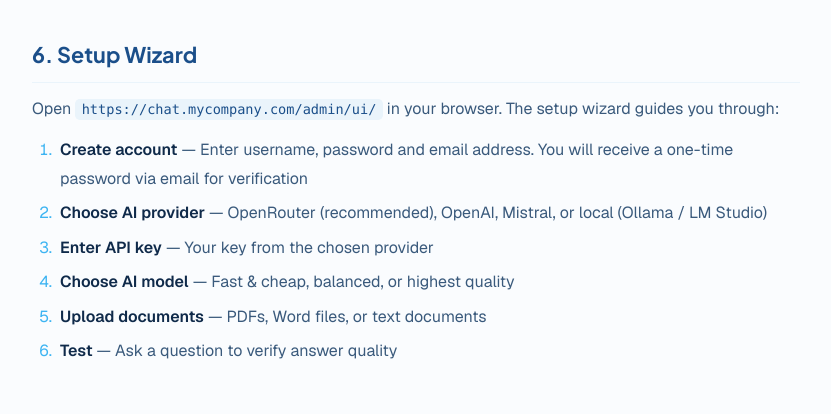
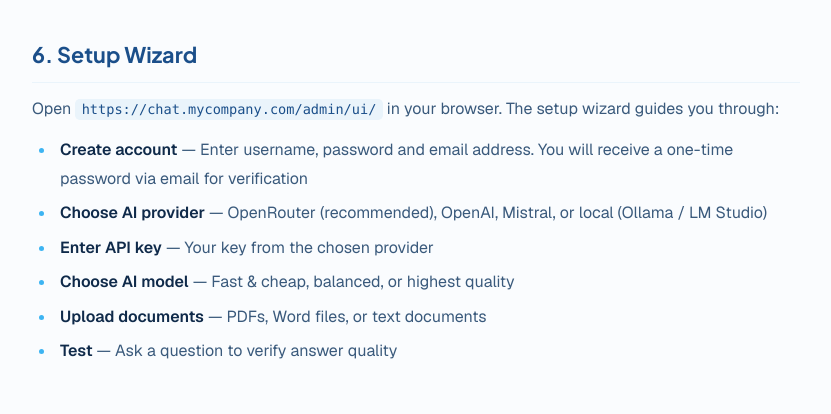
Before and after one commit to Reeb78/serahr-website, a Next.js app: page /en/dokumentation/chat in a window 1280 px wide. Shown: the part 3000-3414 px from the top of the page, without its empty margins (224-1055 px from the left). Built offline with nearby package versions, Linux system fonts and the light colour scheme.

Commit message:
docs: change wizard steps from numbered to bullet list
Avoid confusion between section numbers (e.g. "5. HTTPS") and
wizard step numbers (e.g. "5. Dokumente hochladen").

Co-Authored-By: Claude Opus 4.6 <noreply@anthropic.com>

```diff
--- a/src/app/[locale]/dokumentation/chat/page.tsx
+++ b/src/app/[locale]/dokumentation/chat/page.tsx
@@ -109,14 +109,14 @@ function DoksChatDE() {
 
       <h2>6. Setup-Wizard</h2>
       <p>Öffnen Sie <code>https://chat.meinefirma.de/admin/ui/</code> im Browser. Der Setup-Wizard führt Sie durch:</p>
-      <ol>
+      <ul>
         <li><strong>Konto erstellen</strong> — Benutzername, Passwort und E-Mail-Adresse angeben. Sie erhalten ein Einmalpasswort per E-Mail zur Bestätigung</li>
         <li><strong>KI-Anbieter wählen</strong> — OpenRouter (empfohlen), OpenAI, Mistral oder lokal (Ollama / LM Studio)</li>
         <li><strong>API-Key eingeben</strong> — Ihren Schlüssel vom gewählten Anbieter</li>
         <li><strong>KI-Modell wählen</strong> — Schnell &amp; günstig, ausgewogen oder höchste Qualität</li>
         <li><strong>Dokumente hochladen</strong> — PDFs, Word-Dateien oder Textdokumente</li>
         <li><strong>Test</strong> — Stellen Sie eine Frage, um die Antwortqualität zu prüfen</li>
-      </ol>
+      </ul>
 
       <h2>7. Widget einbetten</h2>
       <p>Das Chat-Widget wird auf Ihrer bestehenden Firmenwebsite eingebunden. Ersetzen Sie im folgenden Code <code>chat.meinefirma.de</code> durch die Domain, die Sie in Schritt 5 für Ihre SerahrChat-Instanz eingerichtet haben.</p>
@@ -292,14 +292,14 @@ function DoksChatEN() {
 
       <h2>6. Setup Wizard</h2>
       <p>Open <code>https://chat.mycompany.com/admin/ui/</code> in your browser. The setup wizard guides you through:</p>
-      <ol>
+      <ul>
         <li><strong>Create account</strong> — Enter username, password and email address. You will receive a one-time password via email for verification</li>
         <li><strong>Choose AI provider</strong> — OpenRouter (recommended), OpenAI, Mistral, or local (Ollama / LM Studio)</li>
         <li><strong>Enter API key</strong> — Your key from the chosen provider</li>
         <li><strong>Choose AI model</strong> — Fast &amp; cheap, balanced, or highest quality</li>
         <li><strong>Upload documents</strong> — PDFs, Word files, or text documents</li>
         <li><strong>Test</strong> — Ask a question to verify answer quality</li>
-      </ol>
+      </ul>
 
       <h2>7. Embed Widget</h2>
       <p>The chat widget is embedded on your existing company website. Replace <code>chat.mycompany.com</code> in the code below with the domain you set up for your SerahrChat instance in step 5.</p>
```
